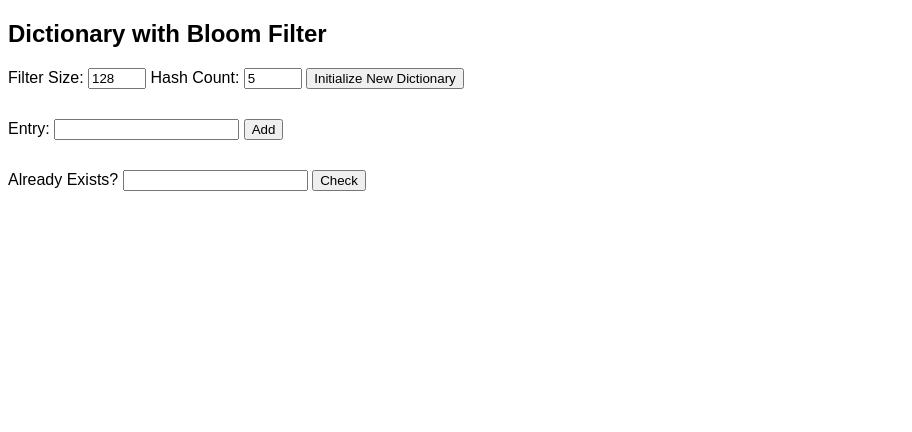
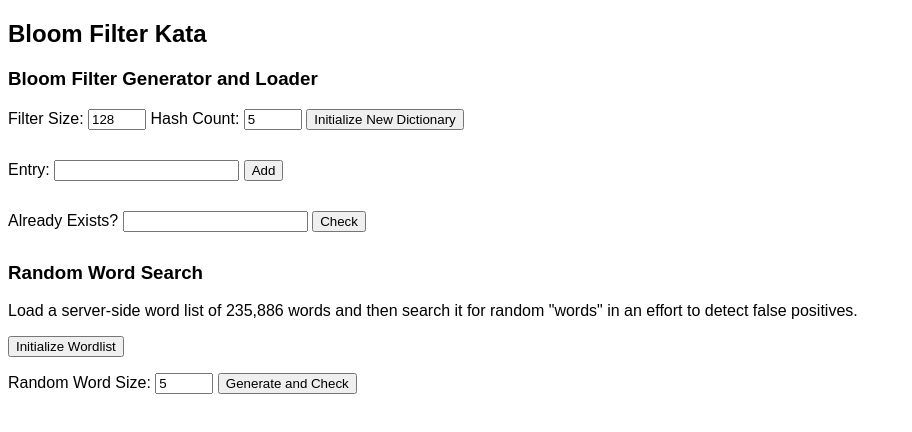
Before and after one commit to cobergmd/bloom, a website: page www/index.html in a window 1280 px wide. Shown: the whole page, without its empty margins (0-912 px from the left). Drawn offline with Linux system fonts and the light colour scheme; no server answers.

Commit message:
added random word check on the web page users can hit the wordlist with random gibberish words to see if they match and if the match is a false positive. - added test for false positive which revealed the word file was saturating the filter.  increased filter for that file to 4MB.

```diff
--- a/www/bloom.css
+++ b/www/bloom.css
@@ -8,6 +8,6 @@ body {
 .section {
     margin-bottom: 30px;
 }
-#sizeValue, #hashValue {
+#sizeValue, #hashValue, #randomSizeValue {
     width: 50px;
 }
--- a/www/index.html
+++ b/www/index.html
@@ -8,7 +8,8 @@
 </head>
 <body>
     <main>
-        <h2>Dictionary with Bloom Filter</h2>
+        <h2>Bloom Filter Kata</h2>
+        <h3>Bloom Filter Generator and Loader</h3>
         <div class="section">
             Filter Size: <input id="sizeValue" type="text" value="128" />
             Hash Count: <input id="hashValue" type="text" value="5" />
@@ -22,6 +23,18 @@
             <button type="button" onclick="existRequest()">Check</button>
             <div id="existsDisplay"></div>
         </div>
+        <h3>Random Word Search</h3>
+        <p>Load a server-side word list of 235,886 words and then search it for
+            random "words" in an effort to detect false positives.</p>
+        <div class="section">
+            <p>
+                <button type="button" id="ListInitButton" onclick="initWordList()">Initialize Wordlist</button>
+                <div id="ListInitStatus"></div>
+            </p>
+            Random Word Size: <input id="randomSizeValue" type="text" value="5" />
+            <button type="button" onclick="randomRequest()">Generate and Check</button>
+            <div id="randomDisplay"></div>
+        </div>
     </main>
     <script src="./json2.js"></script>
     <script>
@@ -33,6 +46,55 @@
                 xhr = new ActiveXObject("Microsoft.XMLHTTP");
             }
             return xhr;
+        }
+        function randomWord(length) {
+            var result = '';
+            var alpha = "ABCDEFGHIJKLMNOPQRSTUVWXYZabcdefghijklmnopqrstuvwxyz";
+            for (var i = 0; i < length; i++) {
+                result += alpha.charAt(Math.floor(Math.random() * alpha.length));
+            }
+            return result;
+        }
+        function randomRequest() {
+            var wordLength = document.getElementById('randomSizeValue').value;
+            var newWord = randomWord(wordLength);
+            var parms = {
+                "word": newWord
+            }
+            var xhr = getXhr();
+            if (xhr != null) {
+                xhr.onreadystatechange = function () {
+                    if (xhr.readyState === 4) {
+                        if (xhr.status !== 200) {
+                            // error
+                        } else {
+                            document.getElementById('randomDisplay').innerHTML = xhr.responseText;
+                            document.getElementById('inputValue').value = '';
+                        }
+                    }
+                };
+                xhr.open("POST", "http://localhost:9292/random");
+                xhr.setRequestHeader("Content-Type", "application/json; charset=utf-8");
+                xhr.send(JSON.stringify(parms));
+            }
+        }
+        function initWordList() {
+            var xhr = getXhr();
+            if (xhr != null) {
+                xhr.onreadystatechange = function () {
+                    if (xhr.readyState === 4) {
+                        if (xhr.status !== 200) {
+                            // error
+                        } else {
+                            document.getElementById('ListInitStatus').innerHTML = xhr.responseText;
+                            document.getElementById('inputValue').value = '';
+                        }
+                    }
+                };
+                xhr.open("POST", "http://localhost:9292/load");
+                xhr.setRequestHeader("Content-Type", "application/json; charset=utf-8");
+                xhr.send(JSON.stringify());
+            }
         }
         function initFilter() {
             var size = document.getElementById('sizeValue').value;
```
Also changed, not shown: bloom/wordlist.js (+9 -7 lines), bloom/wordlist.test.js (+7 -0 lines), index.js (+8 -1 lines).
